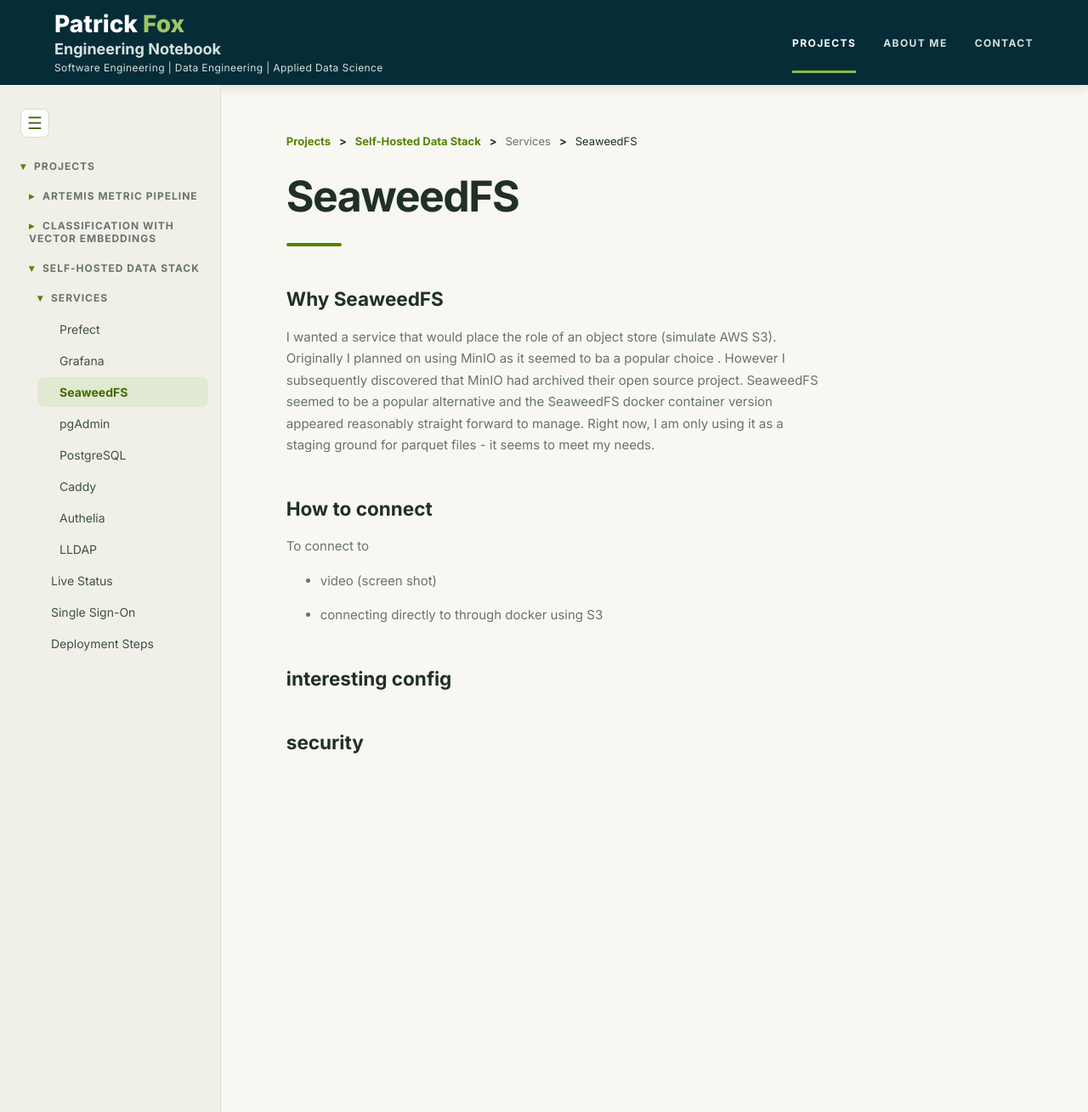
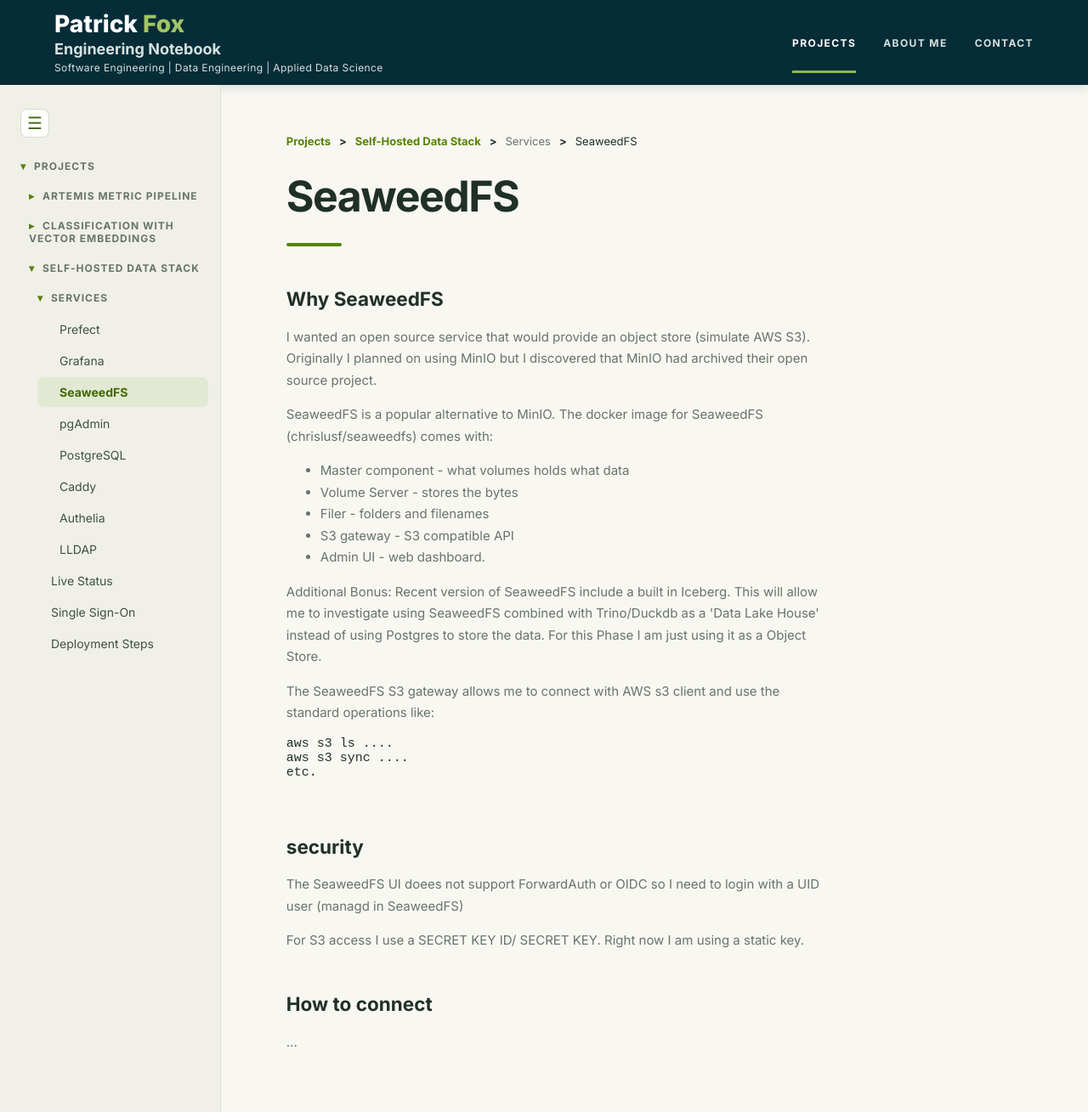
Before and after one commit to pgfox/pgfox.github.io, an MkDocs documentation site: the page built from docs/projects/data-lab/services/seaweedfs.md, in a window 1280 px wide and 1309 px high. Shown: the whole window at 85% size. Built offline with MkDocs 1.6.1, drawn with Linux system fonts in a browser that asks for light colours.

Commit message:
adding some seaweedFS info

````diff
--- a/docs/projects/data-lab/services/seaweedfs.md
+++ b/docs/projects/data-lab/services/seaweedfs.md
@@ -2,19 +2,36 @@
 
 ## Why SeaweedFS
 
-I wanted a service that would place the role of an object store (simulate AWS S3). Originally I planned on using MinIO as it seemed to ba a popular choice . However I subsequently discovered that MinIO had archived their open source project.
-SeaweedFS seemed to be a popular alternative and the SeaweedFS docker container version appeared reasonably straight forward to manage.
-Right now, I am only using it as a staging ground for parquet files - it seems to meet my needs.
+I wanted an open source service that would provide an object store (simulate AWS S3). Originally I planned on using MinIO but I discovered that MinIO had archived their open source project.
+
+SeaweedFS is a popular alternative to MinIO. The docker image for SeaweedFS (chrislusf/seaweedfs) comes with:
+
+- Master component - what volumes holds what data
+- Volume Server - stores the bytes
+- Filer - folders and filenames
+- S3 gateway - S3 compatible API
+- Admin UI - web dashboard.
+
+
+Additional Bonus: Recent version of SeaweedFS include a built in Iceberg. This will allow me to investigate using SeaweedFS combined with Trino/Duckdb as a 'Data Lake House' instead of using Postgres to store the data. For this Phase I am just using it as a Object Store.
+
+The SeaweedFS S3 gateway allows me to connect with AWS s3 client and use the standard operations like:
+
+```
+aws s3 ls ....
+aws s3 sync ....
+etc.
+
+```
+## security
+
+The SeaweedFS UI doees not support ForwardAuth or OIDC so I need to login with a UID user (managd in SeaweedFS)
+
+For S3 access I use a SECRET KEY ID/ SECRET KEY. Right now I am using a static key.
+
+
 
 
 ## How to connect
 
-To connect to
-
-- video (screen shot)
-
-- connecting directly to through docker using S3
-
-## interesting config
-
-## security
+...
````
